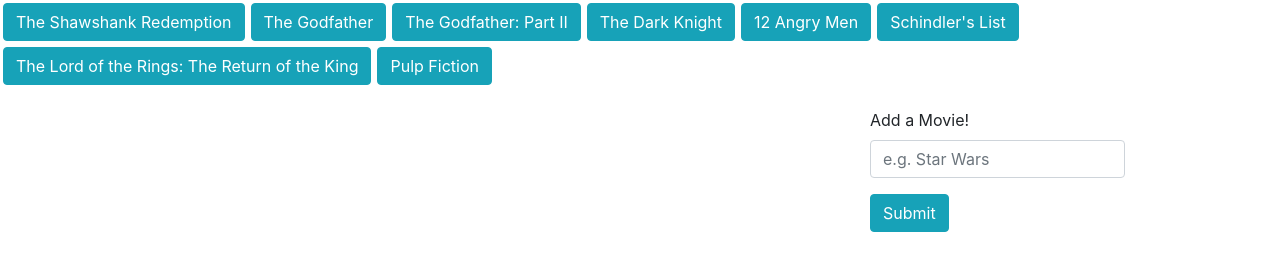
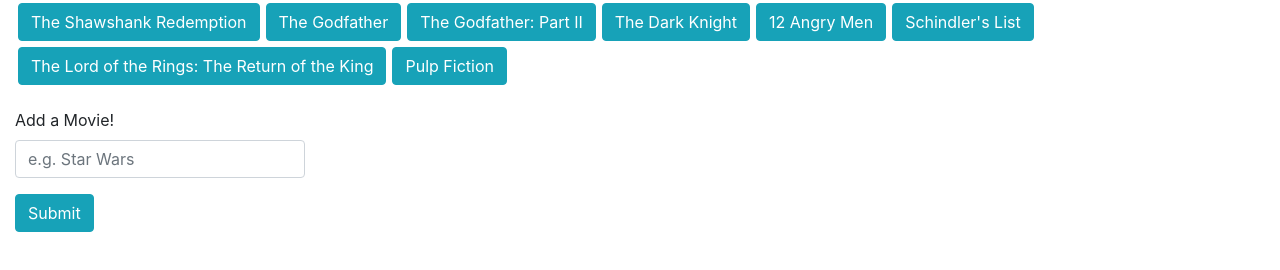
Before and after one commit to bliff182/filterer, a plain HTML site: page index.html in a window 1280 px wide. Drawn offline with nearby package versions, Linux system fonts and the light colour scheme.

Commit message:
added comments, made containers fluid

```diff
--- a/assets/css/style.css
+++ b/assets/css/style.css
@@ -6,13 +6,13 @@
     margin: 3px;
 }
 
-#content-wrapper {
+/* #content-wrapper {
     margin: 0;
-}
+} */
 
-#button-add {
+/* #button-add {
     float: right;
-}
+} */
 
 .gif-data {
     float: left;
--- a/index.html
+++ b/index.html
@@ -16,12 +16,15 @@
 </head>
 
 <body>
-
-    <div class="button-list"></div>
-
-    <div class="container" id="content-wrapper">
+    <div class="container-fluid">
         <div class="row">
-            <div class="col-md-9" id="gif-display"></div> <!-- div that will display all gifs -->
+            <div class="col-md-12">
+                <div class="button-list"></div>
+            </div>
+        </div>
+    </div>
+    <div class="container-fluid" id="content-wrapper">
+        <div class="row">
             <div class="col-md-3" id="button-add">
                 <form>
                     <div class="form-group">
@@ -31,6 +34,7 @@
                     <button type="submit" class="btn btn-info" id="topic-search">Submit</button>
                 </form>
             </div>
+            <div class="col-md-9" id="gif-display"></div> <!-- div that will display all gifs -->
         </div>
     </div>
 
@@ -49,7 +53,6 @@
         crossorigin="anonymous"></script>
     <!-- end bootstrap scripts -->
 
-    <!-- <script type="text/javascript" src="https://cdnjs.cloudflare.com/ajax/libs/jquery/3.2.1/jquery.min.js"></script> -->
     <script src="https://code.jquery.com/jquery-3.4.1.min.js"
         integrity="sha256-CSXorXvZcTkaix6Yvo6HppcZGetbYMGWSFlBw8HfCJo=" crossorigin="anonymous"></script>
     <script type="text/javascript" src="assets/javascript/app.js"></script>
```
Also changed, not shown: assets/javascript/app.js (+5 -3 lines).
